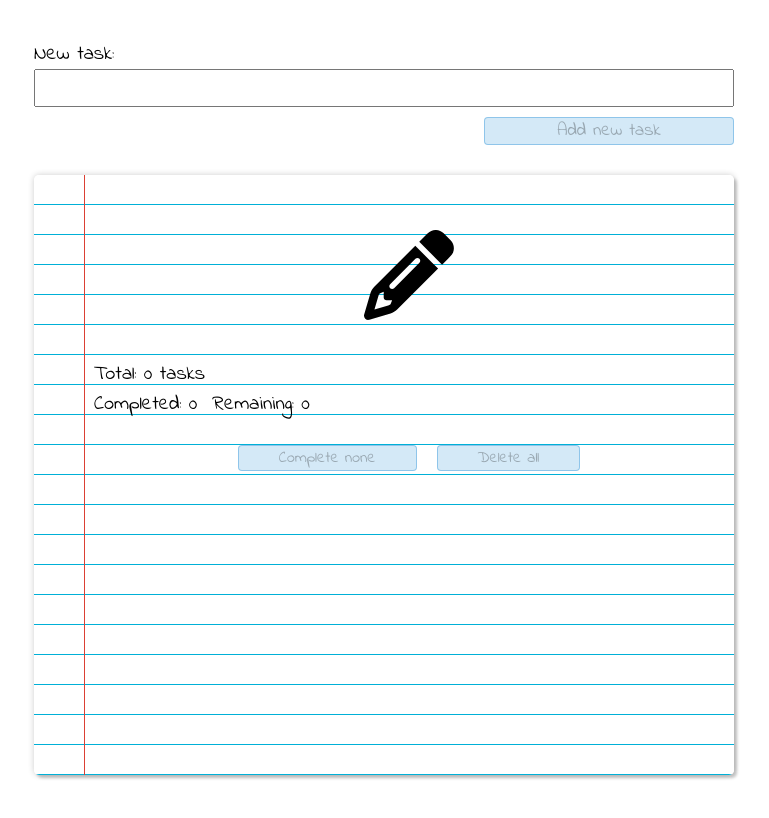
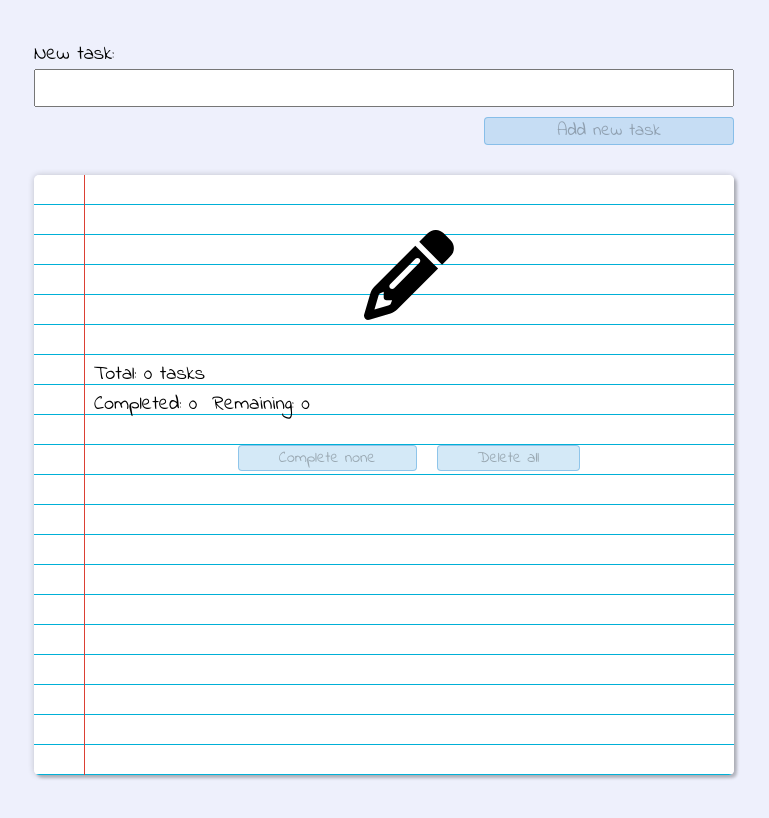
Before and after one commit to viktoria-olo/project-todos-context-vite, a React (Vite) app: page / in a window 1280 px wide. Shown: the top 818 px of the page, without its empty margins (256-1025 px from the left). Built offline with nearby package versions, Linux system fonts and the light colour scheme.

Commit message:
added background color

```diff
--- a/src/index.css
+++ b/src/index.css
@@ -10,6 +10,7 @@ body {
   flex-direction: column;
   align-items: center;
   margin: 0 5px;
+  background-color: #eef0fc;
 }
 
 .list-container {
```
